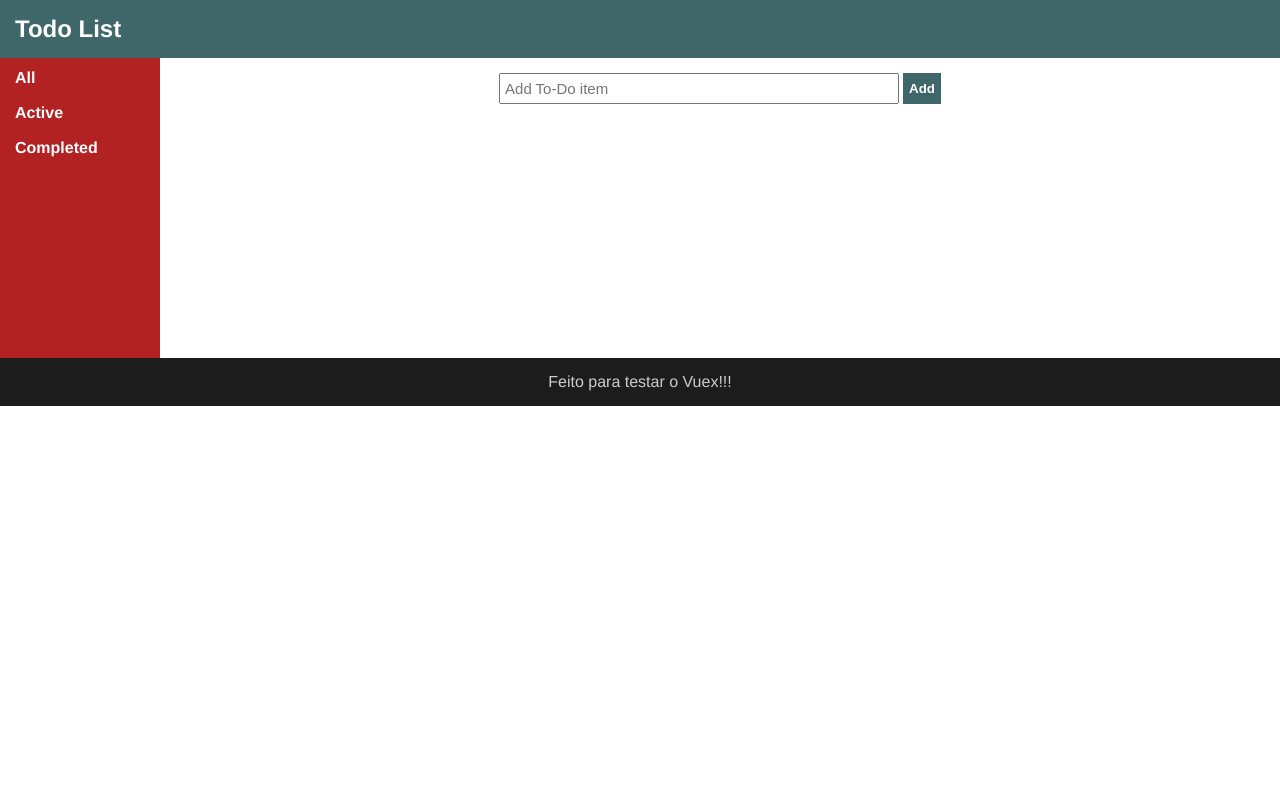
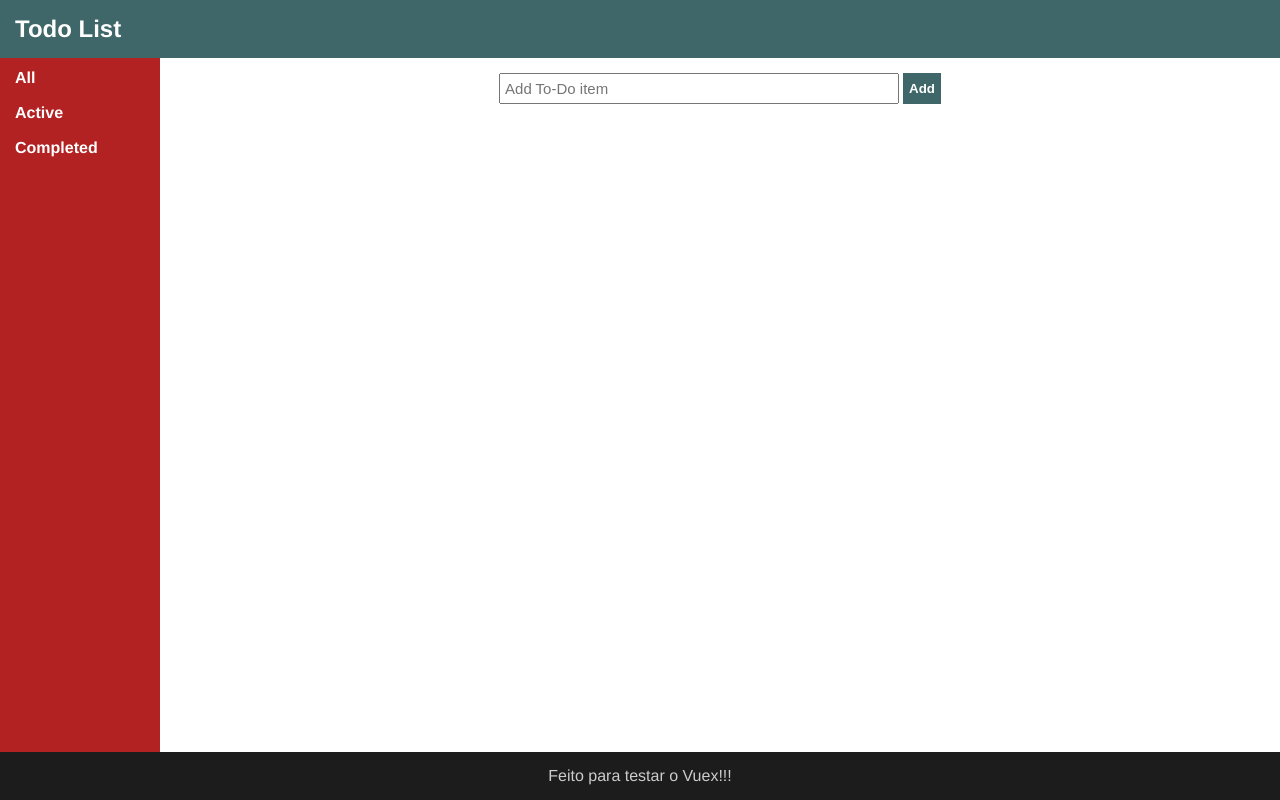
Before and after one commit to candido-luiz/Vue-, a Vue app: page / in a window 1280 px wide. Built offline with nearby package versions, Linux system fonts and the light colour scheme.

Commit message:
style-sheet: Melhorando estilo do grid e footer

```diff
--- a/src/App.vue
+++ b/src/App.vue
@@ -34,7 +34,10 @@ export default {
   padding: 0;
   box-sizing: border-box;
 }
-
+body{
+  position: relative;
+  min-height: 100vh;
+}
 #app {
   font-family: Avenir, Helvetica, Arial, sans-serif;
 }
@@ -42,6 +45,6 @@ export default {
 .main{
   display: grid;
   grid-template-columns: 1fr 7fr;
-  grid-template-rows: 300px;
+  min-height: 90vh;
 }
 </style>
--- a/src/components/Footer.vue
+++ b/src/components/Footer.vue
@@ -16,6 +16,11 @@ export default {
 .footer{
     display: flex;
     justify-content: center;
+    position: absolute;
+    bottom: 0;
+    right: 0;
+    left: 0;
+    font-size: 16px;
     padding: 15px;
     background-color: #1c1c1c;
     color: #ccc;
```
